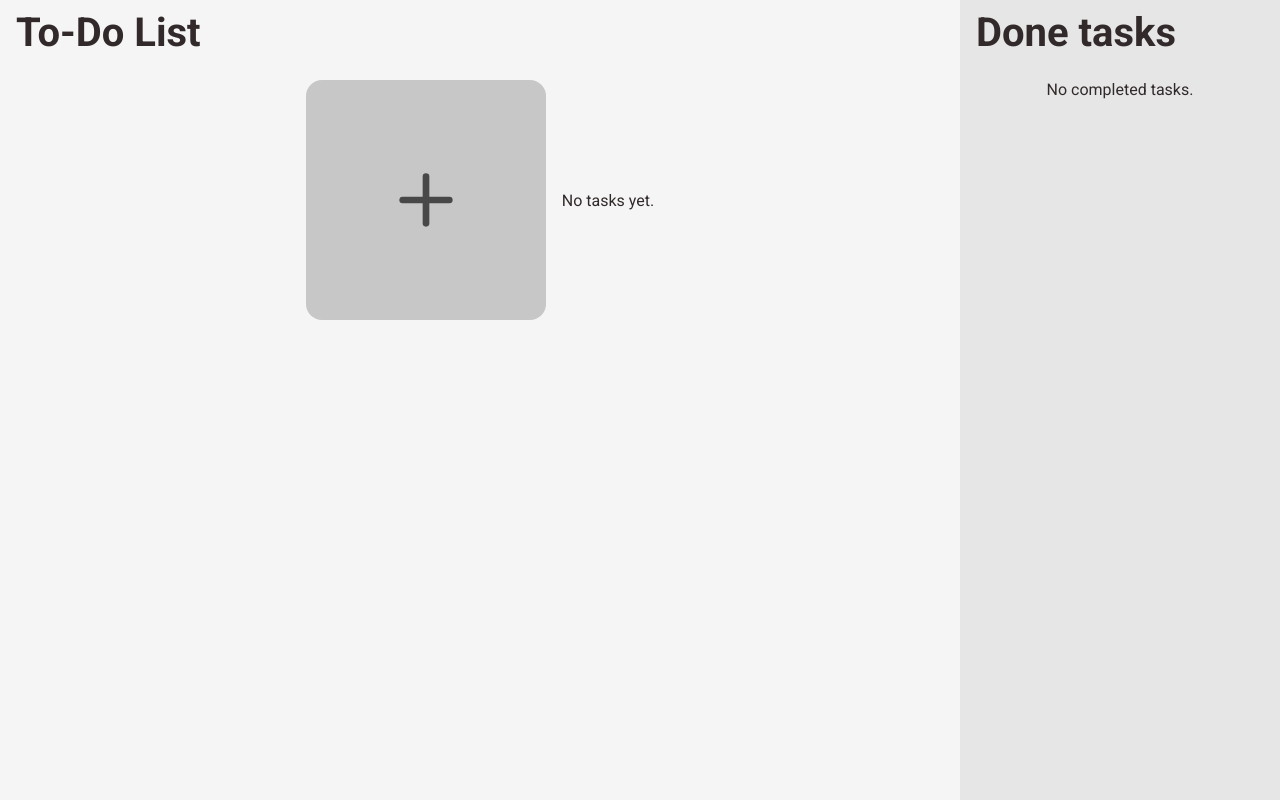
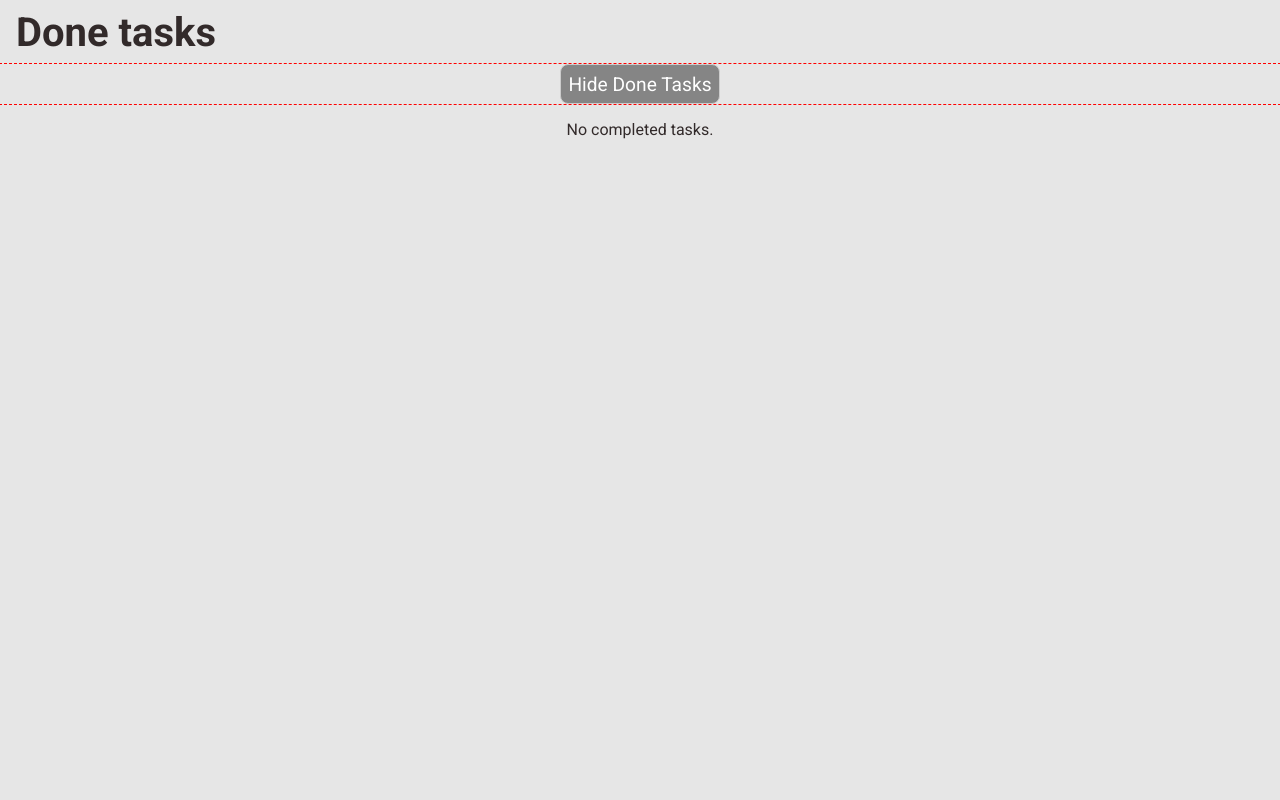
Before and after one commit to kmfalcatan/ToDoList, a React (Vite) app: page / in a window 1280 px wide. Built offline with nearby package versions, Linux system fonts and the light colour scheme.

Commit message:
fix the responsive of the system

```diff
--- a/src/assets/css/todoList.css
+++ b/src/assets/css/todoList.css
@@ -1,8 +1,164 @@
+
 *{
   padding: 0;
   margin: 0;
   font-family: "Roboto";
 }
+
+.headerContainer{
+  height: 4rem;
+  display: flex;
+  justify-content: center;
+  align-items: center;
+  font-size: 2.5rem;
+  font-weight: bold;
+  color: rgb(50, 42, 42);
+}
+
+.subTodoListContainer{
+  outline: red dashed 1px;
+  height: 100%;
+}
+
+.taskContainer{
+  display: flex;
+  flex-wrap: wrap;
+  justify-content: center;
+  align-items: center;
+  gap: 1rem;
+  padding: 1rem 0;
+  max-height: 31.5rem;
+  overflow: auto;
+}
+
+.addContainer{
+  height: 15rem;
+  width: 15rem;
+  border-radius: 1rem;
+  display: flex;
+  justify-content: center;
+  align-items: center;
+  background-color: rgb(199, 199, 199);
+  cursor: pointer;
+  transition: all 0.15s;
+}
+
+.addContainer:hover{
+  transform: scale(1.05);
+}
+
+.addImage{
+  height: 5rem;
+}
+
+.subTaskContainer{
+  height: 15rem;
+  width: 15rem;
+  border-radius: 1rem;
+  background-color: rgb(199, 199, 199);
+  cursor: pointer;
+  transition: all 0.15s;
+}
+
+.subTaskContainer:hover{
+  transform: scale(1.05);
+}
+
+.titleContainer{
+  padding: 0.3rem 0;
+  display: flex;
+  justify-content: center;
+  align-items: center;
+}
+
+.title{
+  font-size: 1.5rem;
+  font-weight: bold;
+  text-align: center;
+  color: rgb(50, 42, 42);
+}
+
+.task {
+  font-size: 1.2rem;
+  color: rgb(50, 42, 42);
+  max-height: 11.5rem;
+  overflow: hidden;
+  text-overflow: ellipsis;
+  display: -webkit-box;
+  -webkit-line-clamp: 6;
+  -webkit-box-orient: vertical;
+  line-height: 1.9rem;
+  position: relative;
+}
+
+.subTask{
+  margin-left: 0.5rem;
+}
+
+.doneList{
+  display: none;
+  position: absolute;
+  top: 0rem;
+  height: 100%;
+  background-color: rgb(230, 230, 230);
+  width: 100%;
+  flex-direction: column;
+}
+
+.doneList.show {
+  display: flex; /* Show when the class is added */
+}
+
+.doneTaskContainer{
+  display: flex;
+  flex-wrap: wrap;
+  justify-content: center;
+  align-items: center;
+  gap: 1rem;
+  padding: 1rem 0;
+  max-height: 31.5rem;
+  overflow: auto;
+}
+
+.subDoneTaskContainer{
+  height: 15rem;
+  width: 15rem;
+  border-radius: 1rem;
+  background-color: rgb(199, 199, 199);
+  cursor: pointer;
+  transition: all 0.15s;
+}
+
+.subDoneTaskContainer:hover{
+  transform: scale(1.05);
+}
+
+.seeDoneTaskButton{
+  outline: red dashed 1px;
+  height: 2.5rem;
+  display: flex;
+  justify-content: center;
+  align-items: center;
+}
+
+.doneButton{
+  height: 2.5rem;
+  width: 10rem;
+  border-radius: 0.5rem;
+  border: none;
+  background-color: rgb(133, 133, 133);
+  border: solid rgb(204, 204, 204) 1px;
+  font-size: 1.2rem;
+  cursor: pointer;
+  transition: all 0.15s;
+  color: white;
+}
+
+.doneButton:hover{
+  transform: scale(1.05);
+}
+
+@media only screen and (min-width: 1025px){
 
   .subTodoListContainer{
     display: grid;
@@ -103,6 +259,7 @@
   .doneList{
     height: 100%;
     background-color: rgb(230, 230, 230);
+    display: flex;
   }
 
   .doneTaskContainer{
@@ -128,3 +285,4 @@
   .subDoneTaskContainer:hover{
     transform: scale(1.05);
   }
+}
--- a/src/components/todoList.jsx
+++ b/src/components/todoList.jsx
@@ -50,11 +50,22 @@ export default function ToDoApp() {
     setIsModalOpen(true);
   };
 
+  // Toggle Done List visibility using CSS class
+  const toggleDoneTasks = () => {
+    document.querySelector(".doneList").classList.toggle("show");
+  };
+
   return (
     <div className="subTodoListContainer">
       <div className="todoList">
         <div className="headerContainer">
           <p>To-Do List</p>
+        </div>
+
+        <div className="seeDoneTaskButton">
+          <button className="doneButton" onClick={toggleDoneTasks}>
+            See Done Tasks
+          </button>
         </div>
 
         <div className="taskContainer">
@@ -81,6 +92,12 @@ export default function ToDoApp() {
       <div className="doneList">
         <div className="headerContainer">
           <p>Done tasks</p>
+        </div>
+
+        <div className="seeDoneTaskButton">
+          <button className="doneButton" onClick={toggleDoneTasks}>
+            Hide Done Tasks
+          </button>
         </div>
 
         <div className="doneTaskContainer">
```
Lines whose indentation alone changed are shown as unchanged.
